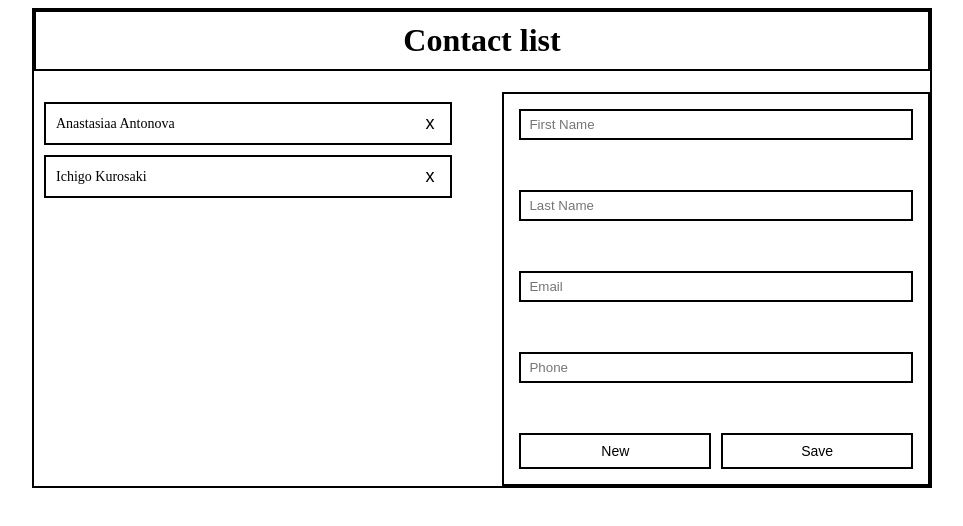
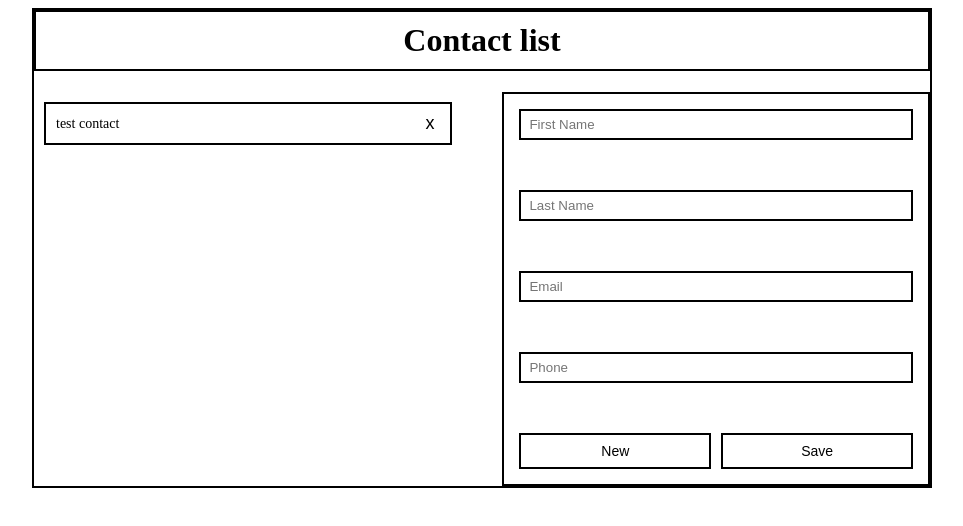
Before and after one commit to Gibib0/Functional-contact-list, a React (Vite) app: page / in a window 1280 px wide. Shown: the top 526 px of the page, without its empty margins (158-1121 px from the left). Built offline with nearby package versions, Linux system fonts and the light colour scheme; data requests are answered from the project's data file.

Commit message:
fix adding contact with correct id

```diff
--- a/db.json
+++ b/db.json
@@ -1,18 +1,11 @@
 {
   "contacts": [
     {
-      "id": "ede1",
-      "firstName": "Anastasiaa",
-      "lastName": "Antonova",
+      "id": "072f",
+      "firstName": "test",
+      "lastName": "contact",
       "email": "anast111antonova@gmail.com",
-      "phone": "123"
-    },
-    {
-      "id": null,
-      "firstName": "Ichigo",
-      "lastName": "Kurosaki",
-      "email": "asfafa@gmail.com",
-      "phone": "456"
+      "phone": "+38 (095) 901-96-93"
     }
   ]
 }
--- a/src/App.jsx
+++ b/src/App.jsx
@@ -7,7 +7,6 @@ import {getAllContacts, createContact, updateContact, deleteContact} from './api
 
 const App = () => {
   const createEmptyContact = () => ({
-    id: null,
     firstName: '',
     lastName: '',
     email: '',
```
